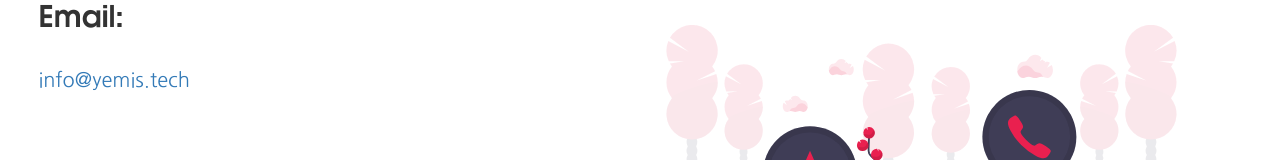
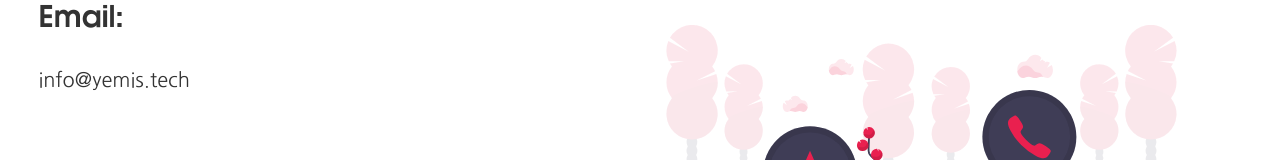
Before and after one commit to p1r2s-seth/yemis.me, a plain HTML site: page index.html in a window 1280 px wide. Shown: the part 2935-3095 px from the top of the page. Drawn offline with nearby package versions, Linux system fonts and the light colour scheme.

Commit message:
Update index.html

```diff
--- a/index.html
+++ b/index.html
@@ -156,7 +156,7 @@
 <p class="con1">Rounak Anand: +91-9999965948</p> -->
 
 <h2 class="con ham">Email:</h2><br>
-	<p class="con1"><a mailto="info@yemis.tech">info@yemis.tech</a></p>
+	<p class="con1"><a href="mailto:info@yemis.tech" style="color:#333333 ;">info@yemis.tech</a></p>
 </div>
 
 
```
